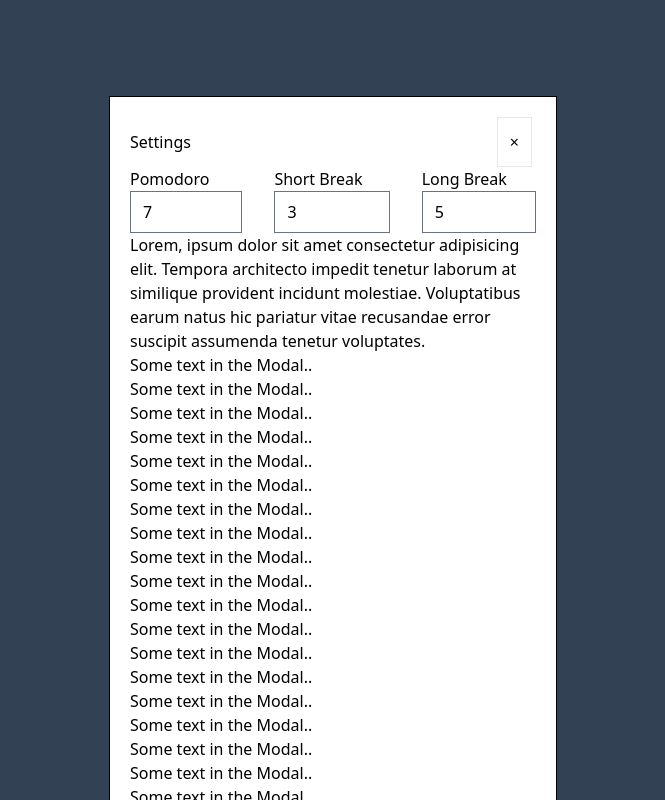
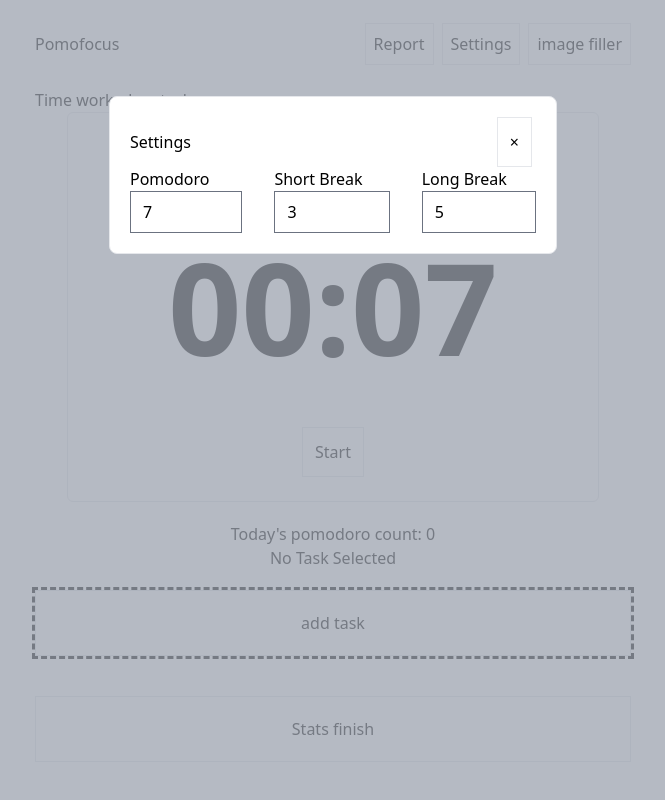
Before and after one commit to benlr98/pomodoro, a React (Vite) app in the folder client/: page / in a window 1280 px wide. Both pictures are taken after a click on the button "Settings". Shown: the whole page, without its empty margins (307-972 px from the left). Built offline with nearby package versions, Linux system fonts and the light colour scheme.

Commit message:
separated shortBreak, longBreak, and Pomodoro

```diff
--- a/client/src/Settings.tsx
+++ b/client/src/Settings.tsx
@@ -36,9 +36,9 @@ export default function Settings({
     <div
       className={`${
         showSettings ? "" : "hidden"
-      } fixed z-40 inset-0 bg-slate-700 pt-24 overflow-auto`}
+      } fixed z-40 inset-0 bg-gray-400 bg-opacity-75 pt-24 overflow-auto`}
     >
-      <div className="mx-auto border p-5 mb-20 max-w-md  border-black bg-white">
+      <div className="mx-auto border rounded-lg p-5 mb-20 max-w-md bg-white">
         <div className="flex justify-between items-center">
           <h4>Settings</h4>
           <Button onClick={() => setShowSettings(false)}>&times;</Button>
@@ -82,59 +82,6 @@ export default function Settings({
           </div>
         </div>
 
-        <p>
-          Lorem, ipsum dolor sit amet consectetur adipisicing elit. Tempora
-          architecto impedit tenetur laborum at similique provident incidunt
-          molestiae. Voluptatibus earum natus hic pariatur vitae recusandae
-          error suscipit assumenda tenetur voluptates.
-        </p>
-        <p>Some text in the Modal..</p>
-        <p>Some text in the Modal..</p>
-        <p>Some text in the Modal..</p>
-        <p>Some text in the Modal..</p>
-        <p>Some text in the Modal..</p>
-        <p>Some text in the Modal..</p>
-        <p>Some text in the Modal..</p>
-        <p>Some text in the Modal..</p>
-        <p>Some text in the Modal..</p>
-        <p>Some text in the Modal..</p>
-        <p>Some text in the Modal..</p>
-        <p>Some text in the Modal..</p>
-        <p>Some text in the Modal..</p>
-        <p>Some text in the Modal..</p>
-        <p>Some text in the Modal..</p>
-        <p>Some text in the Modal..</p>
-        <p>Some text in the Modal..</p>
-        <p>Some text in the Modal..</p>
-        <p>Some text in the Modal..</p>
-        <p>Some text in the Modal..</p>
-        <p>Some text in the Modal..</p>
-        <p>Some text in the Modal..</p>
-        <p>Some text in the Modal..</p>
-        <p>Some text in the Modal..</p>
-        <p>Some text in the Modal..</p>
-        <p>Some text in the Modal..</p>
-        <p>Some text in the Modal..</p>
-        <p>Some text in the Modal..</p>
-        <p>Some text in the Modal..</p>
-        <p>Some text in the Modal..</p>
-        <p>Some text in the Modal..</p>
-        <p>Some text in the Modal..</p>
-        <p>Some text in the Modal..</p>
-        <p>Some text in the Modal..</p>
-        <p>Some text in the Modal..</p>
-        <p>Some text in the Modal..</p>
-        <p>Some text in the Modal..</p>
-        <p>Some text in the Modal..</p>
-        <p>Some text in the Modal..</p>
-        <p>Some text in the Modal..</p>
-        <p>Some text in the Modal..</p>
-        <p>Some text in the Modal..</p>
-        <p>Some text in the Modal..</p>
-        <p>Some text in the Modal..</p>
-        <p>Some text in the Modal..</p>
-        <p>Some text in the Modal..</p>
-        <p>Some text in the Modal..</p>
       </div>
     </div>
   );
--- a/client/src/Timer.tsx
+++ b/client/src/Timer.tsx
@@ -1,4 +1,4 @@
-import { useState, useMemo } from "react";
+import { useState, useEffect } from "react";
 import { useInterval } from "./hooks/useInterval";
 
 import { SettingsType } from "./types";
@@ -13,9 +13,18 @@ interface TimerProps {
   updateDetailReport: Function,
 }
 export default function Timer({ settings, increaseDailyPomos, timeUsed, setTimeUsed, updateDetailReport } : TimerProps) {
+  const [selectedTimer, setSelectedTimer] = useState<"pomodoro" | "shortBreak" | "longBreak">("pomodoro");
   const [isRunning, setIsRunning] = useState(false);
-  const [timeLeft, setTimeLeft] = useState(settings.timer.pomodoro);
+  const [timeLeft, setTimeLeft] = useState(settings.timer[selectedTimer]);
   const formattedTime = formatTime(timeLeft);
+
+  // when settings change, make sure timeLeft is updated
+  useEffect(() => {
+    let isPositive = (settings.timer[selectedTimer] - timeUsed) > 0;
+    if (isPositive) {
+      setTimeLeft(settings.timer[selectedTimer] - timeUsed);
+    }
+  }, [settings]);
 
   const timeSettings = settings.timer;
 
@@ -45,7 +54,7 @@ export default function Timer({ settings, increaseDailyPomos, timeUsed, setTimeU
 
     //TODO: handle whether short break or long break
     // handleResetTimer()
-    setTimeLeft(timeSettings.pomodoro)
+    setTimeLeft(timeSettings[selectedTimer])
     setTimeUsed(0);
 
     alert("Time has ended!")
@@ -83,24 +92,27 @@ export default function Timer({ settings, increaseDailyPomos, timeUsed, setTimeU
       <div className="mb-3 flex justify-center gap-2">
         <button
           onClick={() => {
+            setSelectedTimer("pomodoro");
             setTimeLeft(timeSettings.pomodoro);
             setIsRunning(false);
           }}
           className="p-3 border"
-        >
+          >
           Pomodoro
         </button>
         <button
           onClick={() => {
+            setSelectedTimer("shortBreak");
             setTimeLeft(timeSettings.shortBreak);
             setIsRunning(false);
           }}
           className="p-3 border"
-        >
+          >
           Short Break
         </button>
         <button
           onClick={() => {
+            setSelectedTimer("longBreak");
             setTimeLeft(timeSettings.longBreak);
             setIsRunning(false);
           }}
```
